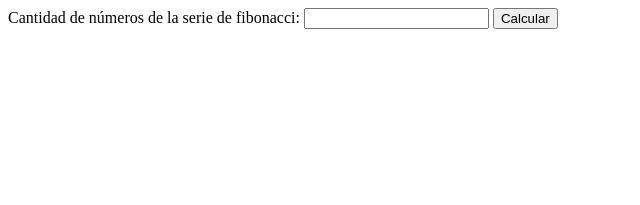
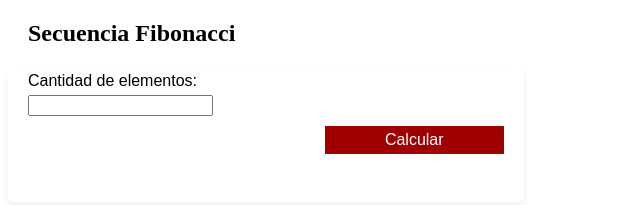
Before and after one commit to 2022-SEMI-DESIX-G1/vaca-edgardo, a plain HTML site: page lab5/index.html in a window 1280 px wide. Shown: the whole page, without its empty margins (0-640 px from the left). Drawn offline with Linux system fonts and the light colour scheme.

Commit message:
adding style to card

```diff
--- a/lab5/index.html
+++ b/lab5/index.html
@@ -9,10 +9,11 @@
 </head>
 <body>
     <section>
+        <h2>Secuencia Fibonacci</h2>
         <form id="fibonacci">
-            <label for="size">Cantidad de números de la serie de fibonacci:</label>
-            <input id="size" type="text">
-            <button type="submit">Calcular</button>
+            <label for="size">Cantidad de elementos:</label><br>
+            <input id="size" type="text"><br>
+            <button type="submit" class="submit">Calcular</button>
         </form>
     </section>
     <section>
--- a/lab5/style.css
+++ b/lab5/style.css
@@ -1,3 +1,27 @@
+#fibonacci {
+    box-shadow: 0 4px 8px 0 #f0f0f0;
+    transition: 0.3s;
+    width: 40%;
+    height: 125px;
+    border-radius: 5px;
+    padding: 5px;
+    margin-bottom: 25px;
+    font-family:sans-serif;
+}
+
+h2 {
+    margin-left: 20px;
+  }
+
+label {
+    margin-left: 15px;
+}
+
+input {
+    margin-left: 15px;
+    margin-top: 5px;
+}
+
 #response {
     display: flex;
     flex-direction: row;
@@ -9,3 +33,18 @@
     border: 1px solid grey;
     margin: 1rem;
 }
+
+.submit {
+    float: right;
+    clear: both;
+    margin-right: 15px;
+    margin-bottom: 25px;
+    margin-top: 10px;
+    background-color: #9f0100;
+    border: none;
+    color: white;
+    padding: 5px 60px;
+    text-align: center;
+    text-decoration: none;
+    font-size: 16px;
+  }
```
